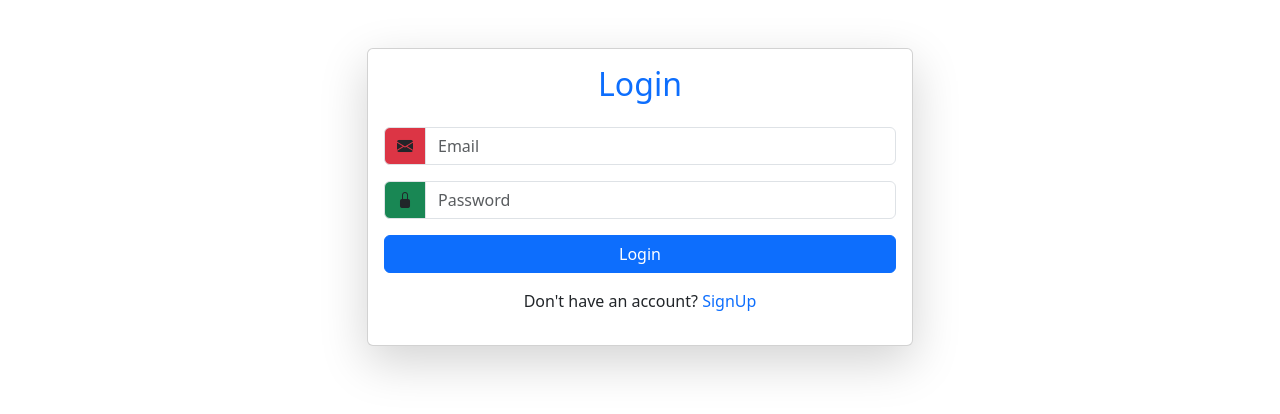
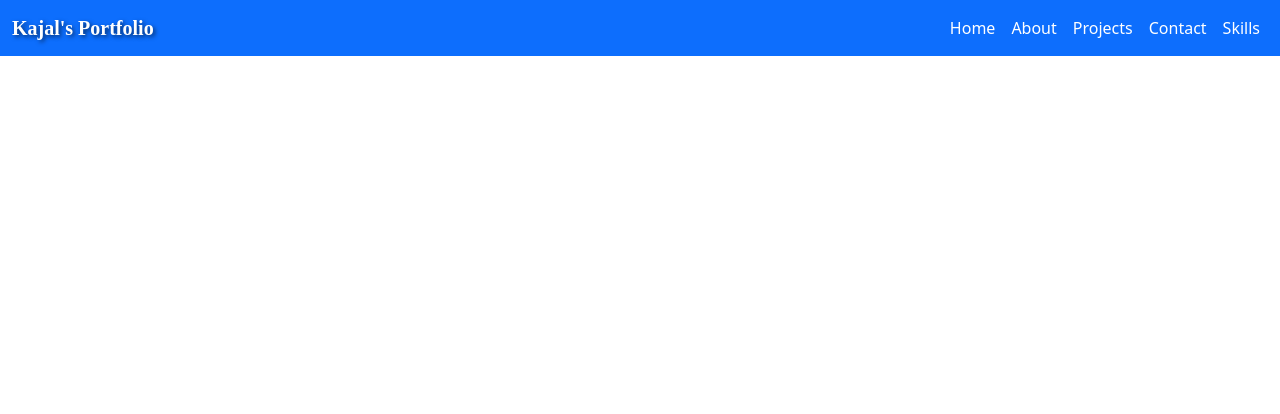
Before and after one commit to mishrakajal2200/portfolio-client-side, a React (Create React App) app: page / in a window 1280 px wide. Before the commit this address led to /login. Shown: the top 414 px of the page. Built offline with nearby package versions, Linux system fonts and the light colour scheme.

Commit message:
changes code on 20 march 25

```diff
--- a/src/App.js
+++ b/src/App.js
@@ -1,8 +1,6 @@
-
-
-import React, { useState, useEffect } from 'react';
+import React from 'react';
 import './App.css';
-import { BrowserRouter as Router, Routes, Route, useLocation } from 'react-router-dom';
+import { BrowserRouter as Router, Routes, Route } from 'react-router-dom';
 import { motion } from 'framer-motion';
 import Navbar from './Components/Navbar';
 import Home from './Components/Home';
@@ -10,21 +8,8 @@ import About from './Components/About';
 import Contact from './Components/Contact';
 import Skills from './Components/Skills';
 import Project from './Components/Project';
-import Login from './Components/Login';
-import Signup from './Components/Signup';
-import ProtectedRoute from './Components/ProtectedRoute';
-import { AuthProvider } from './context/AuthContext';
 
 function App() {
-  const [authData, setAuthData] = useState(() => {
-    const token = localStorage.getItem('token');
-    const username = localStorage.getItem('username');
-    return token && username ? { token, username } : null;
-  });
-
-  // Paths where Navbar should be hidden
-  const hideNavbarPaths = ['/login', '/signup'];
-
   // Animation for sections
   const sectionAnimation = {
     hidden: { opacity: 0, y: 30 },
@@ -35,63 +20,27 @@ function App() {
     },
   };
 
-  useEffect(() => {
-    if (authData) {
-      localStorage.setItem('token', authData.token);
-      localStorage.setItem('username', authData.username);
-    } else {
-      localStorage.removeItem('token');
-      localStorage.removeItem('username');
-    }
-  }, [authData]);
-
   return (
-    <AuthProvider>
-      <Router>
-        <AppContent
-          authData={authData}
-          setAuthData={setAuthData}
-          hideNavbarPaths={hideNavbarPaths}
-          sectionAnimation={sectionAnimation}
-        />
-      </Router>
-    </AuthProvider>
+    <Router>
+      <AppContent sectionAnimation={sectionAnimation} />
+    </Router>
   );
 }
 
-function AppContent({ authData, setAuthData, hideNavbarPaths, sectionAnimation }) {
-  const location = useLocation();
-
+function AppContent({ sectionAnimation }) {
   return (
     <div className="App bg-gray-900 text-white font-sans">
-      {/* Conditionally render Navbar */}
-      {!hideNavbarPaths.includes(location.pathname) && (
-        <Navbar />
-      )}
+      <Navbar />
 
       {/* Routes for each section */}
-      <motion.div
-        className="content"
-        variants={sectionAnimation}
-        initial="hidden"
-        animate="visible"
-      >
+      <motion.div className="content" variants={sectionAnimation} initial="hidden" animate="visible">
         <Routes>
           <Route path="/home" element={<Home />} />
           <Route path="/about" element={<About />} />
           <Route path="/projects" element={<Project />} />
           <Route path="/contact" element={<Contact />} />
           <Route path="/skills" element={<Skills />} />
-          <Route
-            path="/"
-            element={
-              <ProtectedRoute>
-                <Home />
-              </ProtectedRoute>
-            }
-          />
-          <Route path="/login" element={<Login setAuthData={setAuthData} />} />
-          <Route path="/signup" element={<Signup setAuthData={setAuthData} />} />
+
         </Routes>
       </motion.div>
     </div>
--- a/src/Components/Navbar.js
+++ b/src/Components/Navbar.js
@@ -1,26 +1,23 @@
 
 import React, { useState } from "react";
-import { Link, useNavigate } from "react-router-dom"; // Import useNavigate for navigation
+import { Link} from "react-router-dom"; // Import useNavigate for navigation
 import { useAuth } from "../context/AuthContext"; // Import authentication context
 import "./navbar.css";
 
 function Navbar() {
   const [isOpen, setIsOpen] = useState(false);
-  const { authData, logout } = useAuth(); // Access auth state and logout function
-  const navigate = useNavigate(); // For programmatic navigation
+  const { authData } = useAuth(); // Access auth state and logout function
+
 
   const toggleMenu = () => setIsOpen(!isOpen);
 
-  const handleLogout = () => {
-    logout(); // Update auth state
-    navigate("/login"); // Redirect to login page
-  };
+
 
   return (
     <nav className="navbar navbar-expand-lg navbar-dark bg-primary fixed-top">
       <div className="container-fluid">
         {/* Logo */}
-        <Link to="/" className="navbar-brand">
+        <Link to="/home" className="navbar-brand">
           Kajal's Portfolio
         </Link>
 
@@ -72,15 +69,7 @@ function Navbar() {
                     Skills
                   </Link>
                 </li>
-                {/* Logout button */}
-                <li className="nav-item">
-                  <button
-                    onClick={handleLogout}
-                    className="btn btn-secondary ms-3"
-                  >
-                    Logout
-                  </button>
-                </li>
+
               </>
             )}
           </ul>
```
